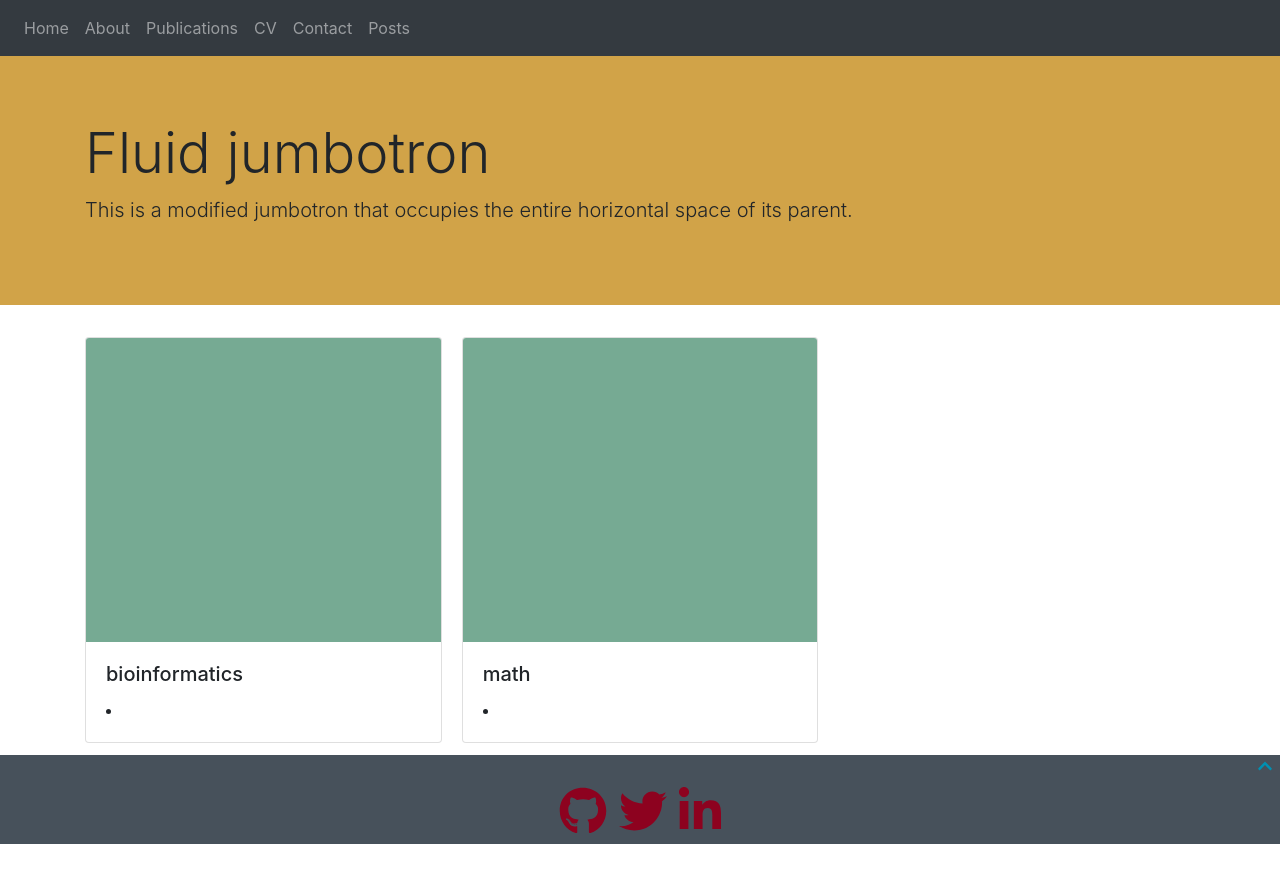
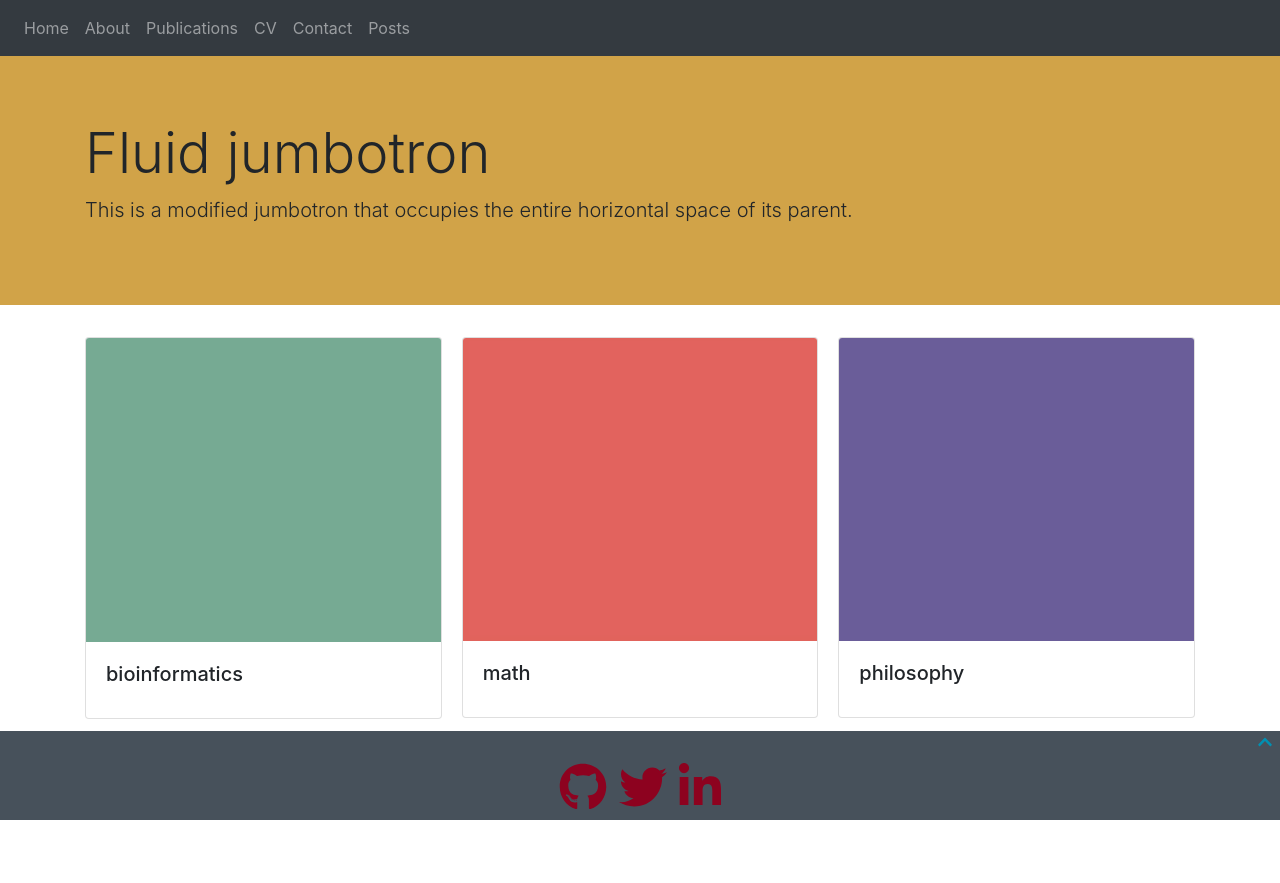
Before and after one commit to zlskidmore/website, a Jekyll site: the page built from pages/posts.md, in a window 1280 px wide. Shown: the top 883 px of the page. Built offline with Jekyll 4.4.1, drawn with Linux system fonts in a browser that asks for light colours; nearby versions of some CDN libraries.

Commit message:
reworked how post categoreis are implemented

```diff
--- a/_includes/category_card.html
+++ b/_includes/category_card.html
@@ -1,22 +1,10 @@
 <div class="card-columns">
-
-  {% assign sorted_categories = site.categories | sort %}
-  {% for category in sorted_categories %}
-      {% assign category_name = category | first %}
-
-    <div class="card">
-      <img class="card-img-top" src="/assets/images/cards/card1.png" alt="Card image cap">
-      <div class="card-body">
-        <h5 class="card-title">{{ category_name }}</h5>
-        {% for page in site.categories[category_name] reversed %}
-        <li>
-          <a href="{{ page.url | relative_url }}" class="card-link">{{ page.header.feature_title }}</a>
-        </li>
-
-        {% endfor %}
-      </div>
+  {% for item in site.data.categories %}
+  <div class="card">
+    <img class="card-img-top" src="{{ item.url }}" alt="Card image cap">
+    <div class="card-body">
+      <h5 class="card-title">{{ item.name }}</h5>
     </div>
-
-{% endfor %}
-
+  </div>
+  {% endfor %}
 </div>
```
Also changed, not shown: _data/categories.yml (added, +8 -0 lines), assets/images/categories/bioinformatics.png (renamed from assets/images/cards/card1.png), assets/images/categories/math.png (added), assets/images/categories/philosophy.png (added), 4 other files.
